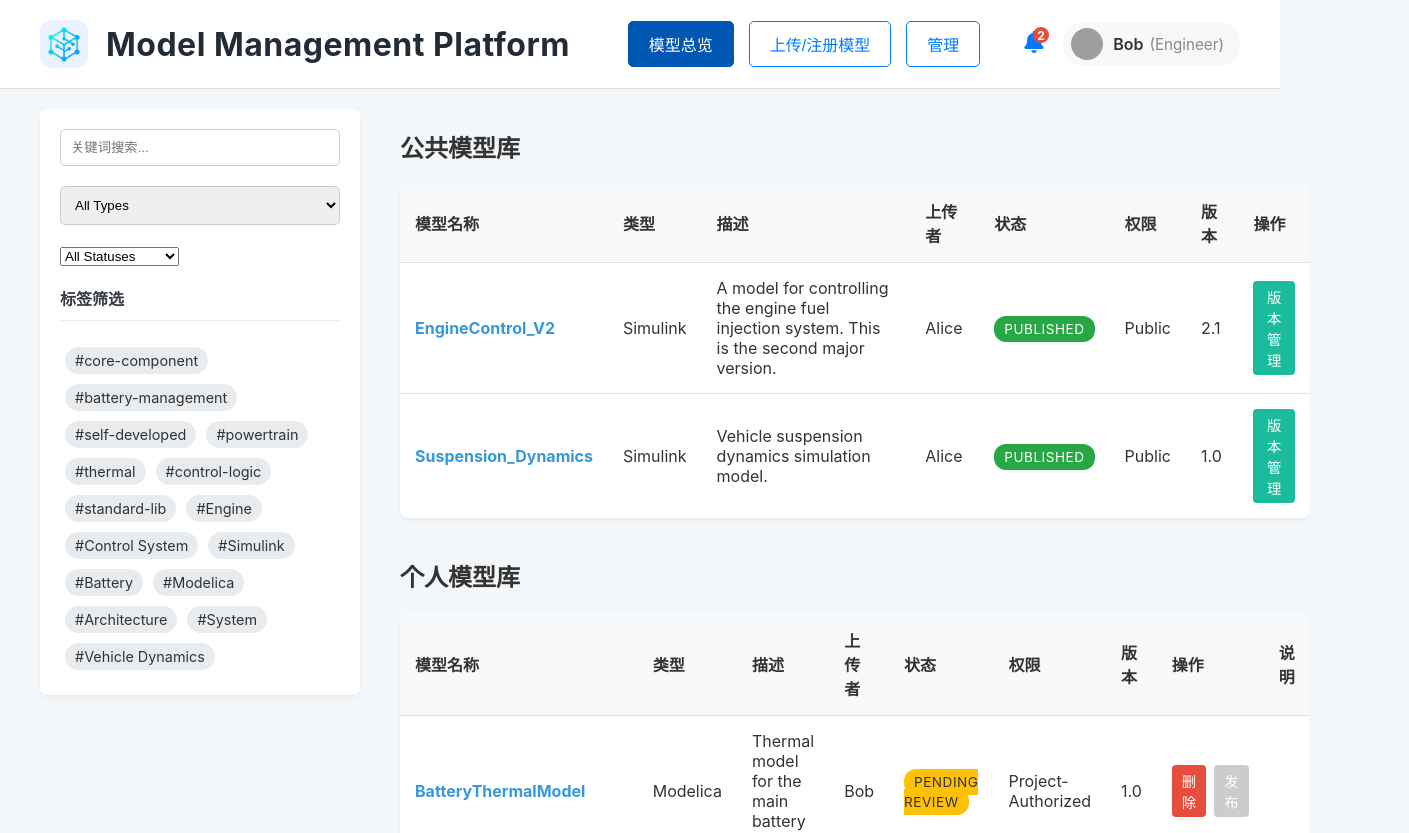
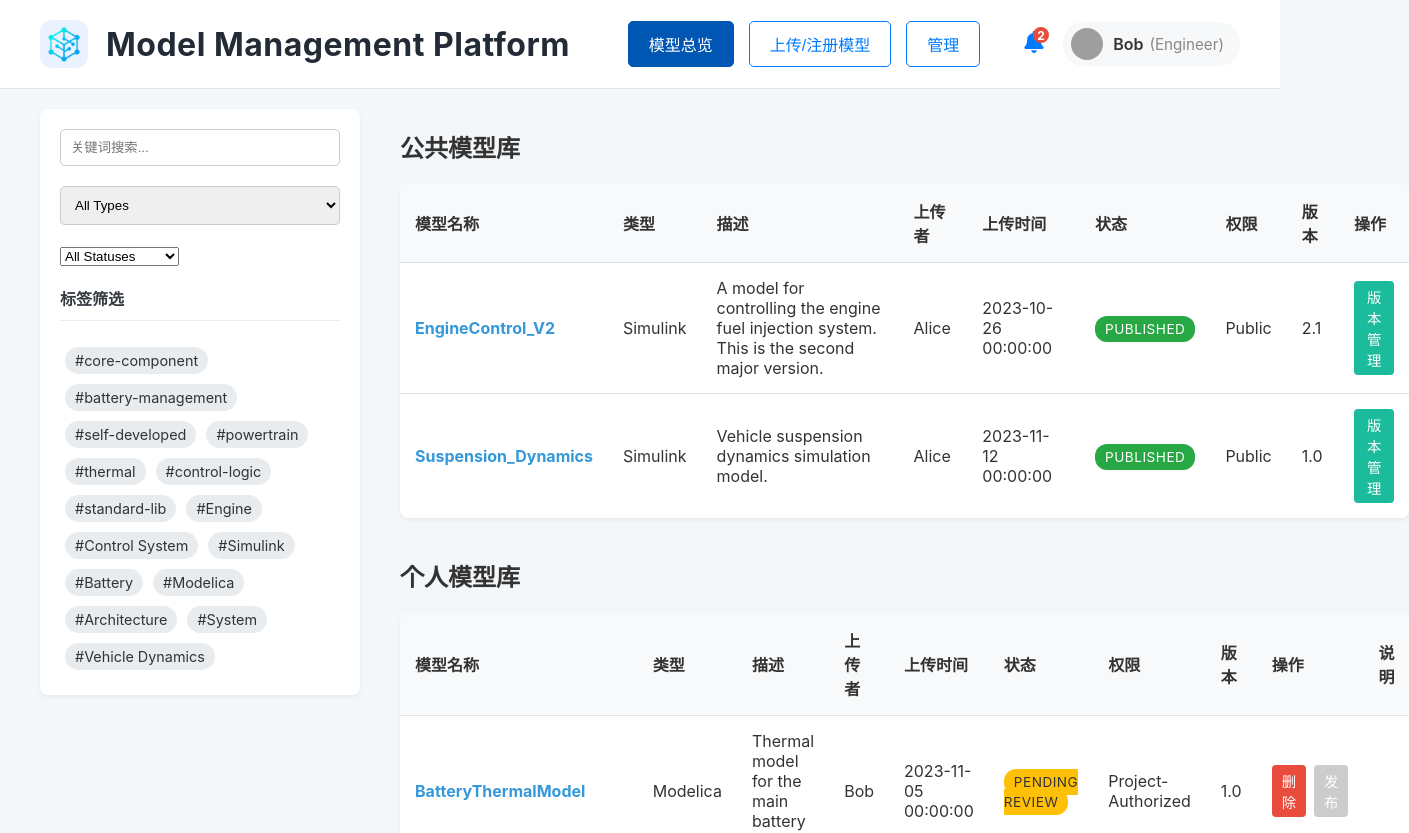
Before and after one commit to jkrescue/MBSE, a React (Create React App) app in the folder frontend/: page / in a window 1280 px wide. Shown: the top 833 px of the page, 1409 px wide, since content can reach past the window. Built offline with nearby package versions, Linux system fonts and the light colour scheme; grey boxes are pictures that could not be loaded.

Commit message:
添加上传时间

```diff
--- a/frontend/src/components/ModelDetailPage.jsx
+++ b/frontend/src/components/ModelDetailPage.jsx
@@ -1,6 +1,6 @@
 import React, { useState } from 'react';
 import './ModelDetailPage.css';
-import modelicaImg from './modelica_model.svg';
+import modelicaImg from './modelica_model.png';
 import simulinkImg from './simulink_model.png';
 
 const TYPE_ENUM = ['real', 'integer', 'string', 'boolean'];
@@ -107,6 +107,26 @@ function ModelDetailPage({ model, onBack }) {
     });
   };
 
+  // 结构预览区块
+  const renderStructurePreview = () => {
+    let previewImg = model.structurePreview;
+    if (model.type === 'Modelica') {
+      previewImg = modelicaImg;
+    } else if (model.type === 'Simulink') {
+      previewImg = simulinkImg;
+    }
+    return (
+      <div className="structure-preview-block">
+        <h3>结构预览</h3>
+        {previewImg ? (
+          <img src={previewImg} alt="结构预览" style={{maxWidth:'100%',border:'1px solid #e1e4e8',borderRadius:8,background:'#fff'}} />
+        ) : (
+          <div style={{color:'#888'}}>暂无结构预览</div>
+        )}
+      </div>
+    );
+  };
+
   return (
     <div className="model-detail-page">
       <button onClick={onBack} className="back-button">← 返回模型总览</button>
@@ -129,14 +149,7 @@ function ModelDetailPage({ model, onBack }) {
         </div>
 
         <div className="detail-card">
-            <h3>结构预览</h3>
-            {model.type === 'Modelica' ? (
-              <img src={modelicaImg} alt="Modelica结构图" className="structure-image" />
-            ) : model.type === 'Simulink' ? (
-              <img src={simulinkImg} alt="Simulink结构图" className="structure-image" />
-            ) : (
-              <img src={`https://via.placeholder.com/400x200.png/f8f9fa/6c757d?text=${model.structurePreview}`} alt={model.structurePreview} className="structure-image" />
-            )}
+            {renderStructurePreview()}
         </div>
       </div>
 
--- a/frontend/src/components/ModelOverviewPage.jsx
+++ b/frontend/src/components/ModelOverviewPage.jsx
@@ -45,6 +45,16 @@ function ModelOverviewPage({ models, setModels, onSelectModel, onManageVersions,
     }
   };
 
+  // 时间格式化函数
+  function formatDateTime(dateStr) {
+    if (!dateStr) return '';
+    // 支持原有日期或带时间的字符串
+    const d = new Date(dateStr);
+    if (isNaN(d.getTime())) return dateStr;
+    const pad = n => n.toString().padStart(2, '0');
+    return `${d.getFullYear()}-${pad(d.getMonth()+1)}-${pad(d.getDate())} ${pad(d.getHours())}:${pad(d.getMinutes())}:${pad(d.getSeconds())}`;
+  }
+
   return (
     <div className="model-overview-page">
       <div className="filters-container">
@@ -84,6 +94,7 @@ function ModelOverviewPage({ models, setModels, onSelectModel, onManageVersions,
               <th>类型</th>
               <th>描述</th>
               <th>上传者</th>
+              <th>上传时间</th>
               <th>状态</th>
               <th>权限</th>
               <th>版本</th>
@@ -97,6 +108,7 @@ function ModelOverviewPage({ models, setModels, onSelectModel, onManageVersions,
                 <td onClick={() => onSelectModel(model)}>{model.type}</td>
                 <td onClick={() => onSelectModel(model)}>{model.description}</td>
                 <td onClick={() => onSelectModel(model)}>{model.uploader}</td>
+                <td onClick={() => onSelectModel(model)}>{formatDateTime(model.uploadDate)}</td>
                 <td>
                   <span className={`status-badge ${getStatusClass(model.status)}`}>
                     {model.status}
@@ -128,6 +140,7 @@ function ModelOverviewPage({ models, setModels, onSelectModel, onManageVersions,
               <th>类型</th>
               <th>描述</th>
               <th>上传者</th>
+              <th>上传时间</th>
               <th>状态</th>
               <th>权限</th>
               <th>版本</th>
@@ -142,6 +155,7 @@ function ModelOverviewPage({ models, setModels, onSelectModel, onManageVersions,
                 <td onClick={() => onSelectModel(model)}>{model.type}</td>
                 <td onClick={() => onSelectModel(model)}>{model.description}</td>
                 <td onClick={() => onSelectModel(model)}>{model.uploader}</td>
+                <td onClick={() => onSelectModel(model)}>{formatDateTime(model.uploadDate)}</td>
                 <td>
                   <span className={`status-badge ${getStatusClass(model.status)}`}>
                     {model.status}
```
Also changed, not shown: frontend/src/components/modelica_model.png (added), frontend/src/components/simulink_model.png.
